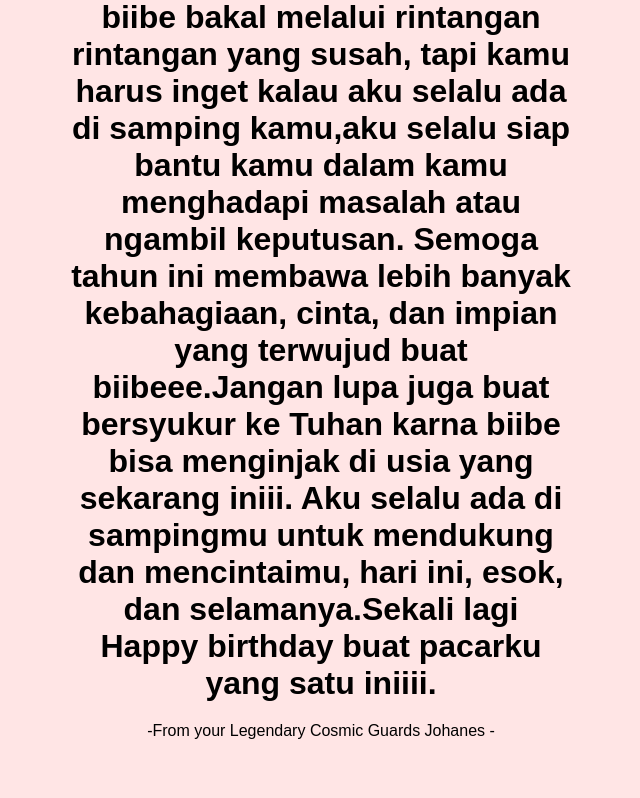
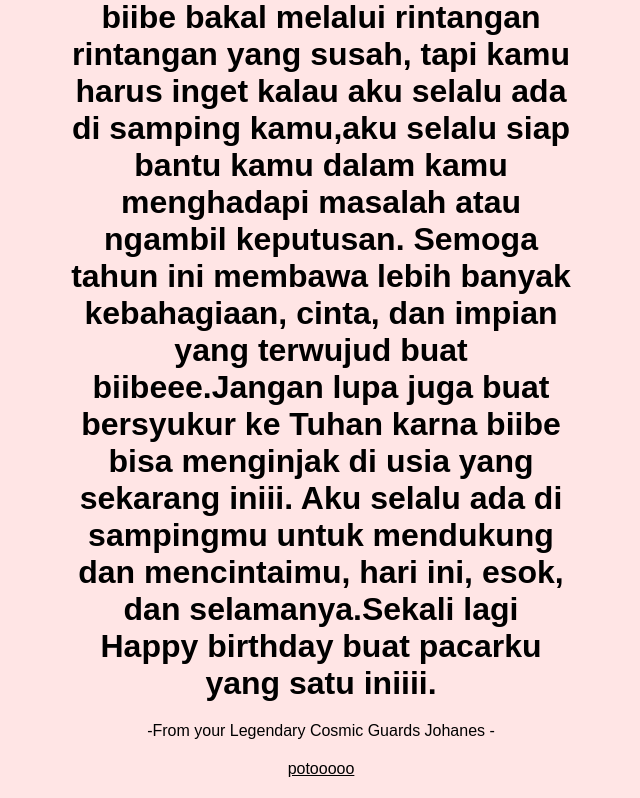
Before and after one commit to MengAsli/Bibee, a plain HTML site: page yes.html in a window 1280 px wide. Shown: the part 373-1171 px from the top of the page, without its empty margins (319-959 px from the left). Before the commit the page ends 1133 px from the top, so only its background shows below. Drawn offline with Linux system fonts and the light colour scheme; a script that the page names is missing.

Commit message:
yes.html

```diff
--- a/yes.html
+++ b/yes.html
@@ -13,6 +13,7 @@
       <h1>Biibeeee!!! Happy Birthdayyyy!!! This is the second time I wish you a happy birthdayyy.Udah kepala dua ya sekaranggg.Semoga di umur yang dewasa iniii,biibee bisa menentukan apa yang harus biibe pilih dan ambilll.Walaupun biibe bakal melalui rintangan rintangan yang susah, tapi kamu harus inget kalau aku selalu ada di samping kamu,aku selalu siap bantu kamu dalam kamu menghadapi masalah atau ngambil keputusan. Semoga tahun ini membawa lebih banyak kebahagiaan, cinta, dan impian yang terwujud buat biibeee.Jangan lupa juga buat bersyukur ke Tuhan karna biibe bisa menginjak di usia yang sekarang iniii. Aku selalu ada di sampingmu untuk mendukung dan mencintaimu, hari ini, esok, dan selamanya.Sekali lagi Happy birthday buat pacarku yang satu iniiii.</h1>
 
 <center>-From your Legendary Cosmic Guards Johanes -</center>
+      <a href="tai.html">potooooo</a>
     </div>
   </body>
 </html>
```
